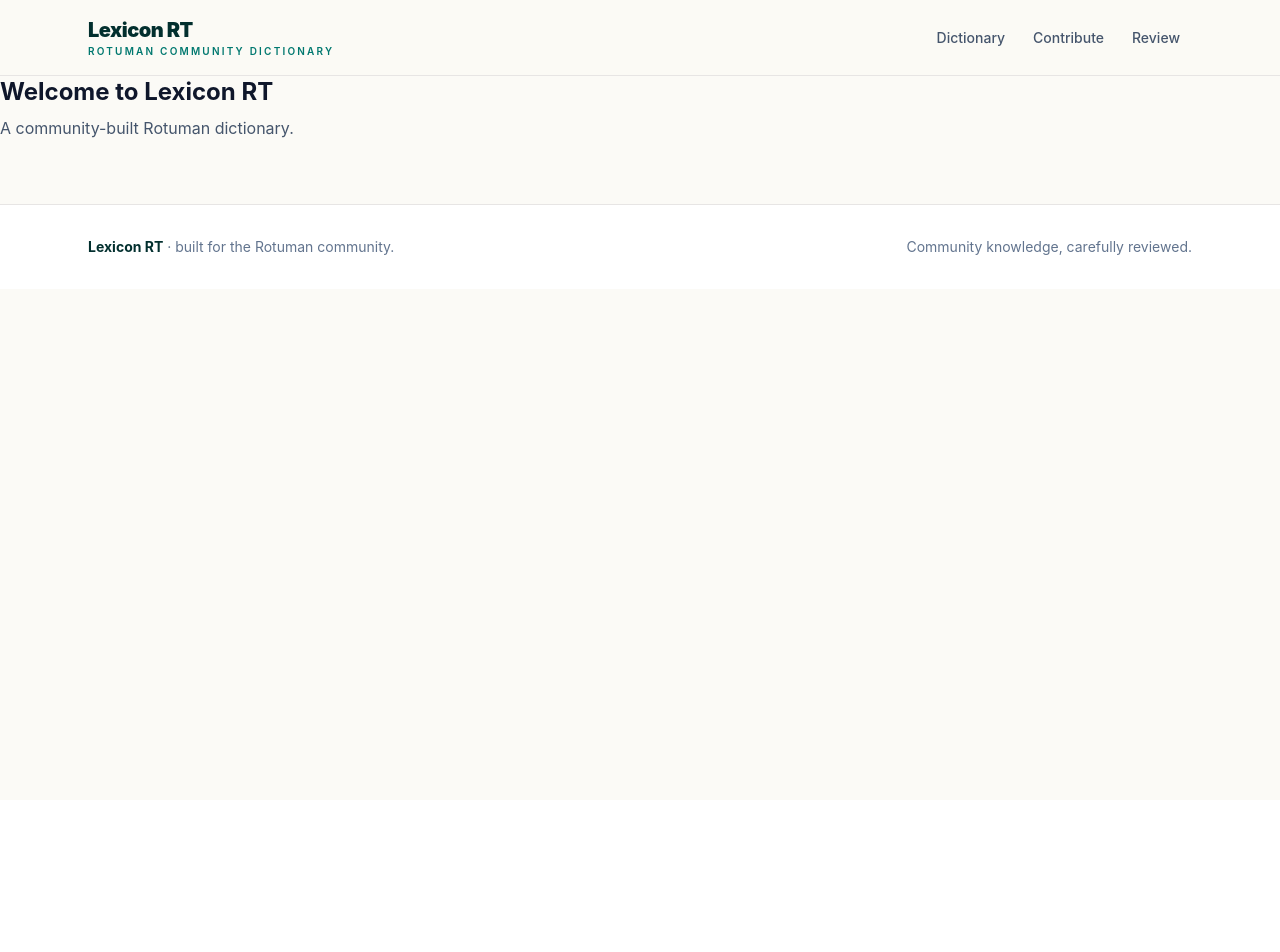
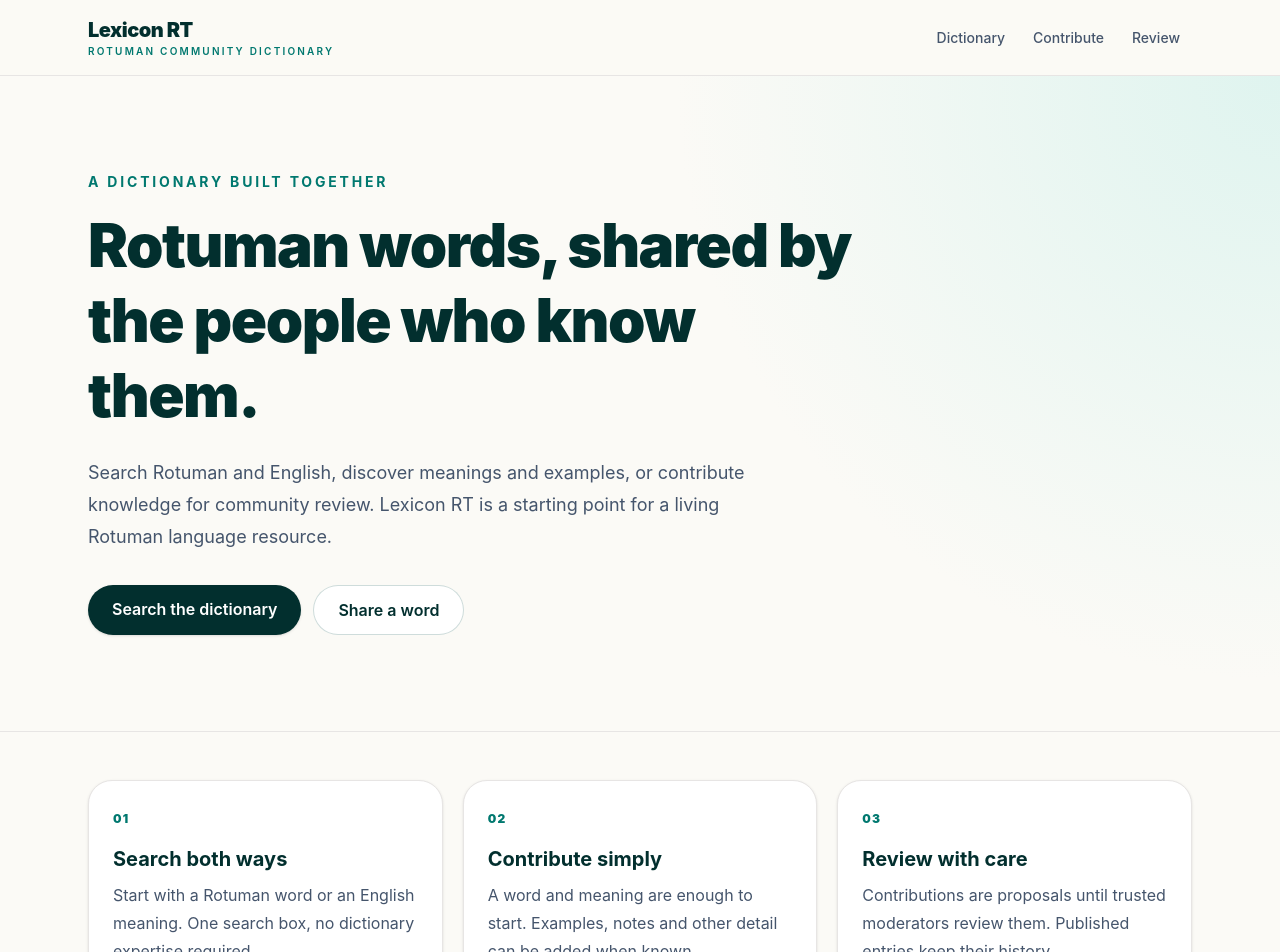
Before and after one commit to Kulatea/lexicon-rt, a React (Vite) app: page / in a window 1280 px wide. Shown: the top 952 px of the page. Before the commit the page ends 800 px from the top, so only its background shows below. Built offline with nearby package versions, Linux system fonts and the light colour scheme.

Commit message:
Prototype Lexicon RT v1 experience

```diff
--- a/src/features/dictionary/ui/pages/HomePage.tsx
+++ b/src/features/dictionary/ui/pages/HomePage.tsx
@@ -1,10 +1,28 @@
+import { Link } from "react-router-dom";
+
 export function HomePage() {
-    return (
-      <div>
-        <h1 className="text-2xl font-bold">Welcome to Lexicon RT</h1>
-        <p className="mt-2 text-slate-600">
-          A community-built Rotuman dictionary.
-        </p>
-      </div>
-    );
-  }
+  return (
+    <>
+      <section className="border-b border-stone-200 bg-[radial-gradient(circle_at_top_right,_#dff4ef,_transparent_42%)]">
+        <div className="mx-auto max-w-6xl px-4 py-16 sm:px-6 sm:py-24">
+          <div className="max-w-3xl">
+            <p className="mb-4 text-sm font-bold uppercase tracking-[0.2em] text-teal-700">A dictionary built together</p>
+            <h1 className="text-4xl font-black leading-tight tracking-tight text-teal-950 sm:text-6xl">Rotuman words, shared by the people who know them.</h1>
+            <p className="mt-6 max-w-2xl text-lg leading-8 text-slate-600">Search Rotuman and English, discover meanings and examples, or contribute knowledge for community review. Lexicon RT is a starting point for a living Rotuman language resource.</p>
+            <div className="mt-8 flex flex-wrap gap-3">
+              <Link to="/search" className="rounded-full bg-teal-950 px-6 py-3 font-semibold text-white shadow-sm transition hover:bg-teal-900">Search the dictionary</Link>
+              <Link to="/submit" className="rounded-full border border-teal-900/20 bg-white px-6 py-3 font-semibold text-teal-950 transition hover:bg-teal-50">Share a word</Link>
+            </div>
+          </div>
+        </div>
+      </section>
+      <section className="mx-auto grid max-w-6xl gap-5 px-4 py-12 sm:grid-cols-3 sm:px-6">
+        {[
+          ["01", "Search both ways", "Start with a Rotuman word or an English meaning. One search box, no dictionary expertise required."],
+          ["02", "Contribute simply", "A word and meaning are enough to start. Examples, notes and other detail can be added when known."],
+          ["03", "Review with care", "Contributions are proposals until trusted moderators review them. Published entries keep their history."],
+        ].map(([n,title,body]) => <article key={n} className="rounded-3xl border border-stone-200 bg-white p-6 shadow-sm"><span className="text-xs font-black tracking-widest text-teal-700">{n}</span><h2 className="mt-4 text-xl font-bold text-teal-950">{title}</h2><p className="mt-2 leading-7 text-slate-600">{body}</p></article>)}
+      </section>
+    </>
+  );
+}
```
